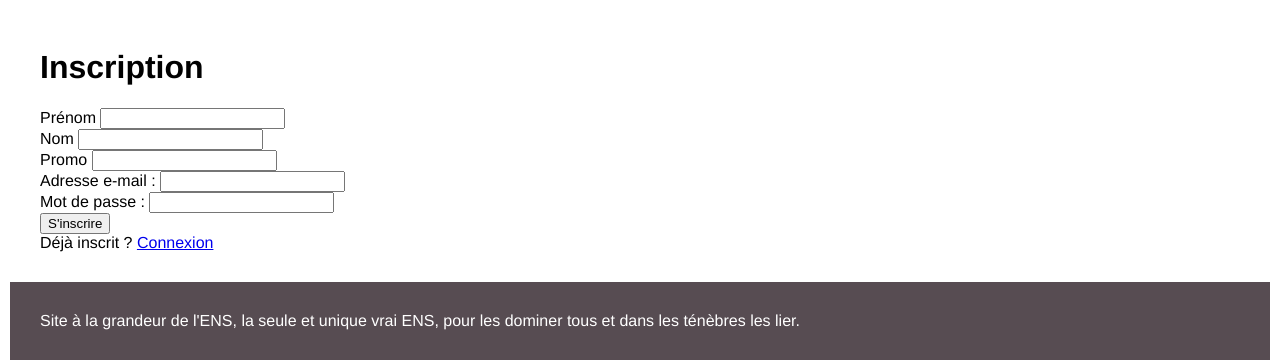
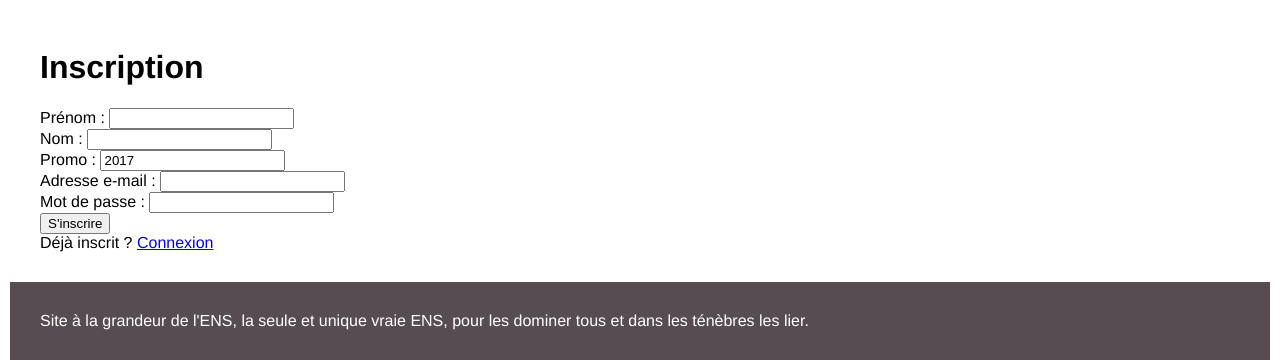
Before and after one commit to mktro3a2019/mini-site, a PHP site: page /signup.php in a window 1280 px wide. Shown: the part 492-852 px from the top of the page. Run offline with PHP 8.4, Linux system fonts and the light colour scheme.

Commit message:
Add files via upload

```diff
--- a/liste_inscrits.php
+++ b/liste_inscrits.php
@@ -49,8 +49,8 @@
                     ?>
                     <form method="post" action="add_cursus.php">
                         <tr>
-                            <td><input type="text" name="year"/></td>
-                            <td><input type="text" name="name"/></td>
+                            <td><input type="number" name="year" value="2017"/></td>
+                            <td><input type="text" name="name" placeholder="Intitulé"/></td>
                             <td><input type="submit" value="Ajouter"/></td>
                         </tr>
                     </form>
--- a/signup.php
+++ b/signup.php
@@ -16,10 +16,10 @@
                 print_error();
             ?>
             <form method="post" action="register.php">
-                <label for="first_name">Prénom</label> <input type="text" name="first_name" id="first_name"/><br/>
-                <label for="last_name">Nom</label> <input type="text" name="last_name" id="last_name"/><br/>
-                <label for="promo">Promo</label> <input type="text" name="promo" id="promo"/><br/>
-                <label for="email">Adresse e-mail :</label> <input type="text" name="email" id="email"/><br/>
+                <label for="first_name">Prénom :</label> <input type="text" name="first_name" id="first_name"/><br/>
+                <label for="last_name">Nom :</label> <input type="text" name="last_name" id="last_name"/><br/>
+                <label for="promo">Promo :</label> <input type="number" value="2017" name="promo" id="promo"/><br/>
+                <label for="email">Adresse e-mail :</label> <input type="email" name="email" id="email"/><br/>
                 <label for="password">Mot de passe :</label> <input type="password" name="password" id="password"/><br/>
                 <input type="submit" value="S'inscrire"/>
             </form>
--- a/template/footer.php
+++ b/template/footer.php
@@ -1,3 +1,3 @@
 <div id="footer">
-    Site à la grandeur de l'ENS, la seule et unique vrai ENS, pour les dominer tous et dans les ténèbres les lier.
+    Site à la grandeur de l'ENS, la seule et unique vraie ENS, pour les dominer tous et dans les ténèbres les lier.
 </div>
--- a/vie_asso.php
+++ b/vie_asso.php
@@ -47,7 +47,7 @@
 				<a href="https://www.facebook.com/remi.jardot.9" target="_blank"> <img src="images/rémi_jardot.jpg" style="width:100px"></a>
 			</div>
 			<div style="margin-left:80px;"><p style="margin-left:100px;" >Rémi Jardot le président du BDA de l'ENS, marchand de tapis, chercheur d'argent (#sponso), mktro d'esprit,
-			buveaur de ricard. </p>
+			buveur de ricard. </p>
 			</div>
 		</div>
 		<hr>
@@ -56,7 +56,7 @@
 				<a href="https://www.facebook.com/alexis.dasilva.79" target="_blank"> <img src="images/alexis_dasilva.jpg" style="width:100px"></a>
 			</div>
 			<div style="margin-left:80px;"><p style="margin-left:100px;" >Alexis Da Silva le président du BDS de l'ENS, filleul de son secrétaire (qui est d'ailleurs une
-			personne extraordinaire), souleveur de poid à la salle, barbu de renom.</p>
+			personne extraordinaire), souleveur de poids à la salle, barbu de renom.</p>
 			</div>
 		</div>
         <?php include "template/footer.php"; ?>
```
